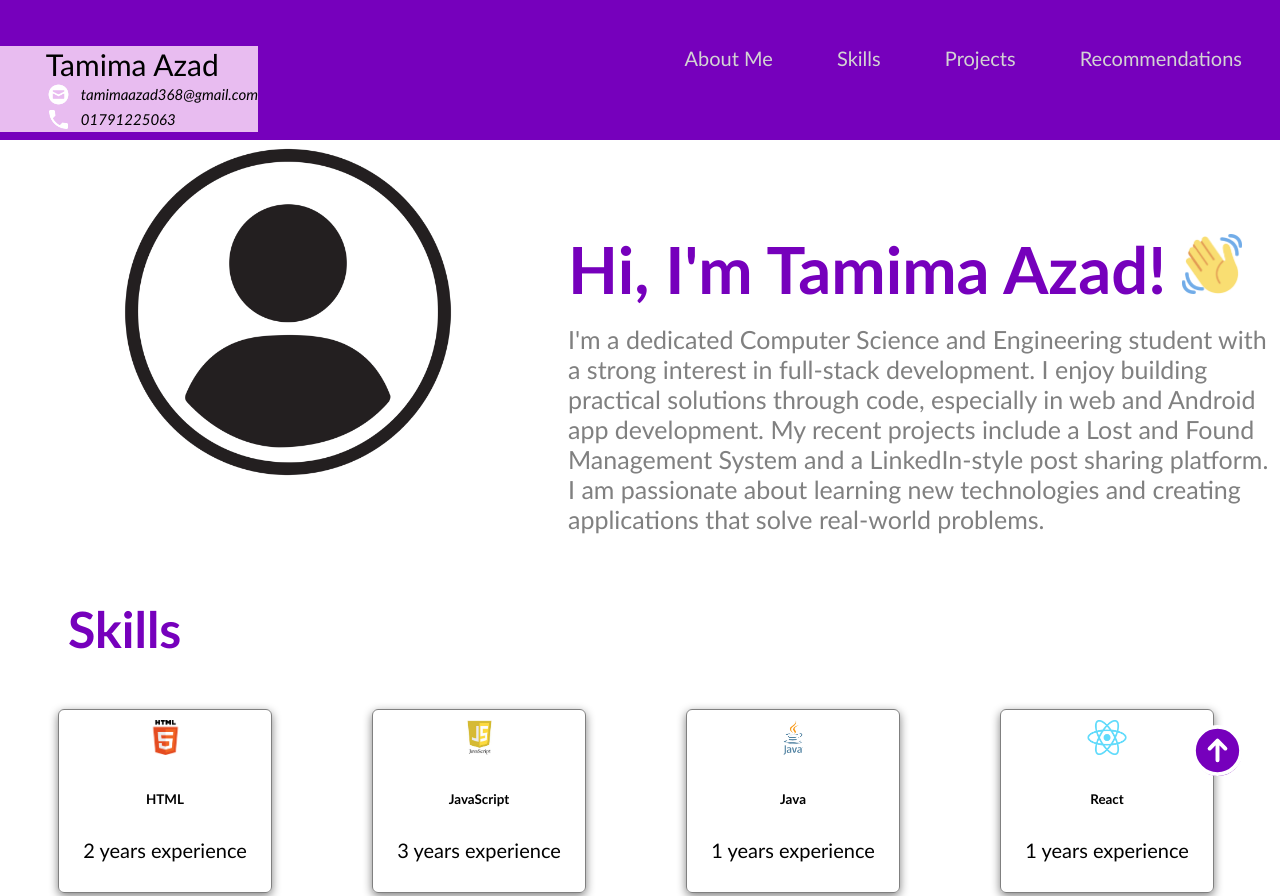
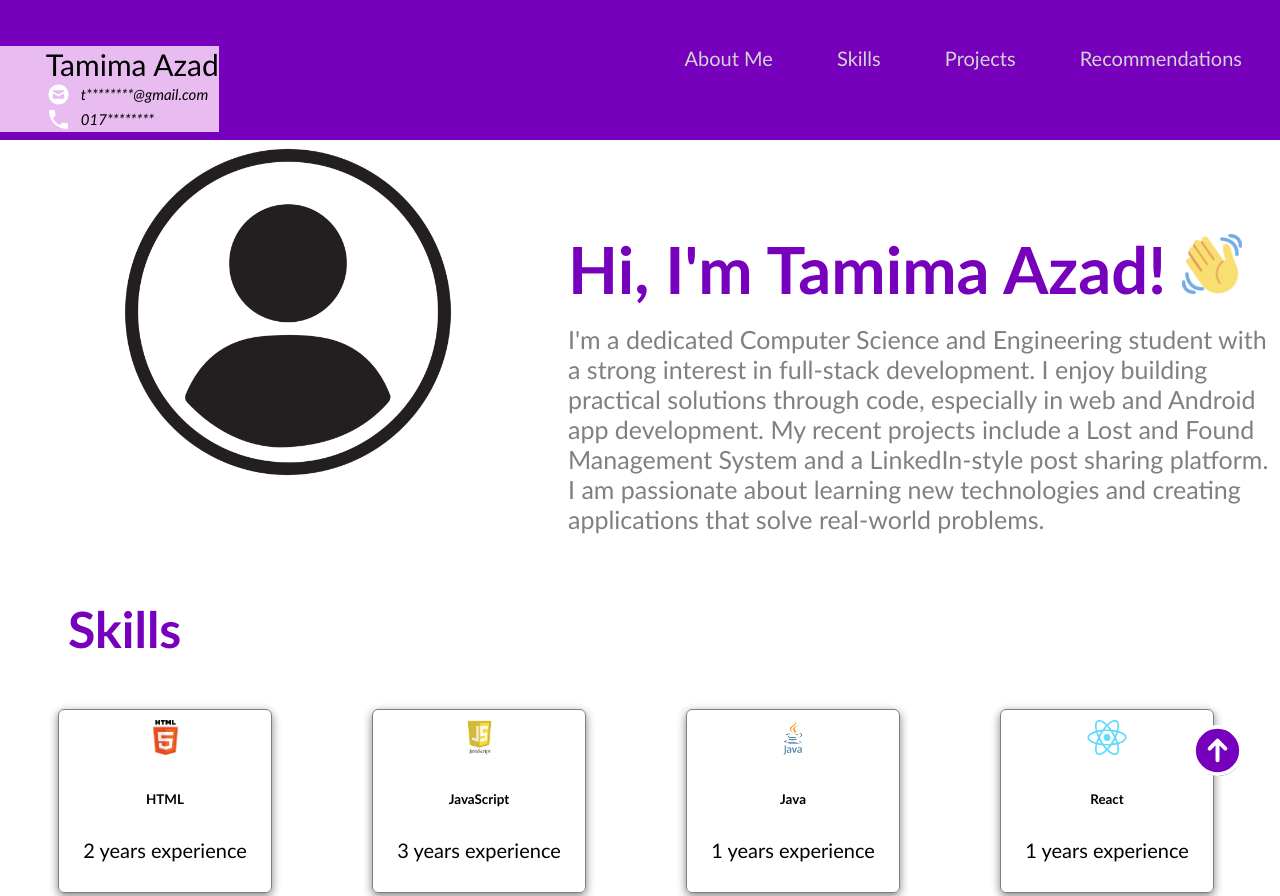
Before and after one commit to Tamima-Azad/my-portfolio, a plain HTML site: page index.html in a window 1280 px wide. Shown: the top 896 px of the page. Drawn offline with Linux system fonts and the light colour scheme.

Commit message:
Update index.html

```diff
--- a/index.html
+++ b/index.html
@@ -13,12 +13,12 @@
           Tamima Azad
           <div class="contact_info">
             <img src="html_finalprojimages/envelope.png" alt="https://icons8.com/icon/124377/circled-envelope"/>
-          tamimaazad368@gmail.com
+          t********@gmail.com
         </div>
         <div style="clear:both;"></div>
         <div class="contact_info">
           <img src="html_finalprojimages/phone.png" alt="https://icons8.com/icon/124377/circled-envelope"/>
-          01791225063
+          017********
 
         </div>
         </div>
```
